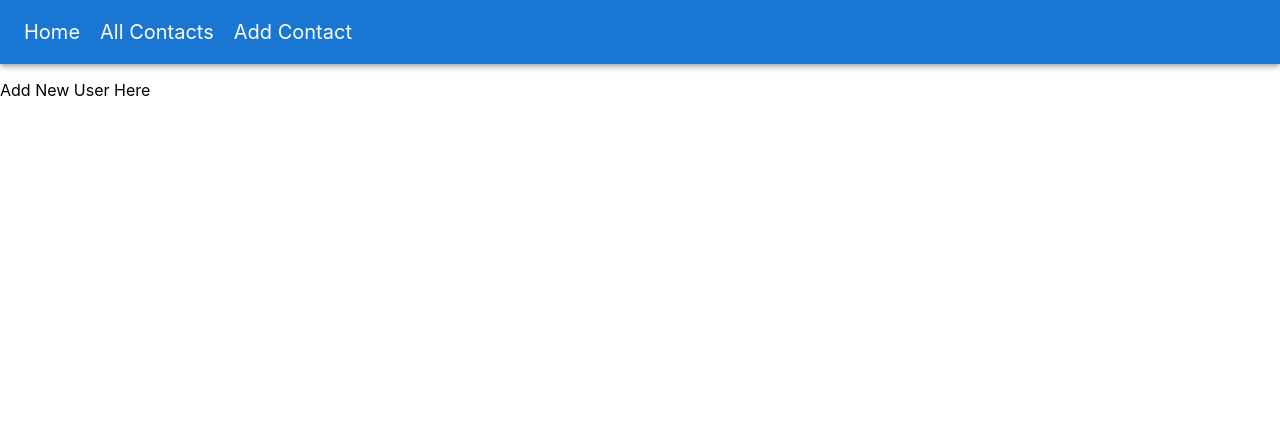
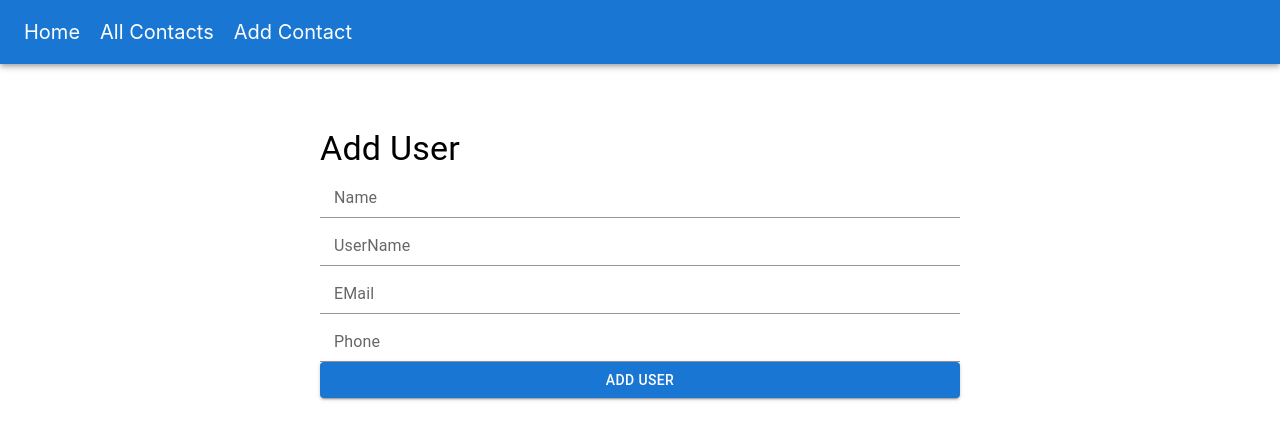
Before and after one commit to sonalsk/Contacts-App, a React (Create React App) app: page /add in a window 1280 px wide. Shown: the top 440 px of the page. Built offline with nearby package versions, Linux system fonts and the light colour scheme.

Commit message:
Add contact in database

```diff
--- a/src/Components/addcontacts.jsx
+++ b/src/Components/addcontacts.jsx
@@ -1,7 +1,67 @@
+import { Button, FormControl, FormGroup, Input, InputLabel, Typography } from '@mui/material';
+import { makeStyles } from '@mui/styles';
+import { useState } from 'react';
+import { addUser } from '../Service/api';
+import { useHistory } from 'react-router';
+
+const useStyles = makeStyles({
+    conatiner: {
+        width: "50%",
+        margin: "5% 0 0 25%",
+        "& > *" : {
+            marginTop: 20
+        }
+    }
+})
+
+const initalValues = {
+    name: "",
+    username: "",
+    email: "",
+    phone: ""
+}
 
 const NewContact = () => {
+    const [ contact, setUser ] = useState(initalValues);
+    const { name, username, email, phone } = contact;
+    const classes = useStyles();
+    const history = useHistory();
+
+    const onValueChange = (e) => {
+        setUser({ ...contact, [e.target.name]: e.target.value })
+    }
+
+    const addUserDetail = async() => {
+        console.log(contact);
+        await addUser(contact);
+        history.push("./all");
+    }
+
     return (
-        <p>Add New User Here</p>
+        <FormGroup className={classes.conatiner}>
+            <Typography variant="h4"> Add User </Typography>
+            <FormControl>
+                <InputLabel> Name </InputLabel>
+                <Input onChange={(e) => onValueChange(e)} name='name' value={name} />
+            </FormControl>
+
+            <FormControl>
+                <InputLabel> UserName </InputLabel>
+                <Input onChange={(e) => onValueChange(e)} name='username' value={username} />
+            </FormControl>
+
+            <FormControl>
+                <InputLabel> EMail </InputLabel>
+                <Input onChange={(e) => onValueChange(e)} name='email' value={email} />
+            </FormControl>
+
+            <FormControl>
+                <InputLabel> Phone </InputLabel>
+                <Input onChange={(e) => onValueChange(e)} name='phone' value={phone} />
+            </FormControl>
+
+            <Button onClick={() => addUserDetail()} variant="contained" color="primary">Add User</Button>
+        </FormGroup>
     )
 }
 
--- a/src/DataBase/db.json
+++ b/src/DataBase/db.json
@@ -6,6 +6,20 @@
       "email": "DummyName@gmail",
       "phone": "1234567897",
       "id": 1
+    },
+    {
+      "name": "Sonal Kushwaha",
+      "username": "asdf",
+      "email": "sonalkushwaha039@gmail.com",
+      "phone": "09667758064",
+      "id": 2
+    },
+    {
+      "name": "sdfg",
+      "username": "sdfg",
+      "email": "dsf",
+      "phone": "sfdgf",
+      "id": 3
     }
   ]
 }
--- a/src/Service/api.js
+++ b/src/Service/api.js
@@ -6,3 +6,7 @@ export const getUsers = async(id) => {
     id = id || '';
     return await axios.get(`${url}/${id}`);
 }
+
+export const addUser = async(user) => {
+    return await axios.post(url, user);
+}
```
Also changed, not shown: 2 other files (tests, documents, lock files or other folders). Lines whose indentation alone changed are shown as unchanged.
